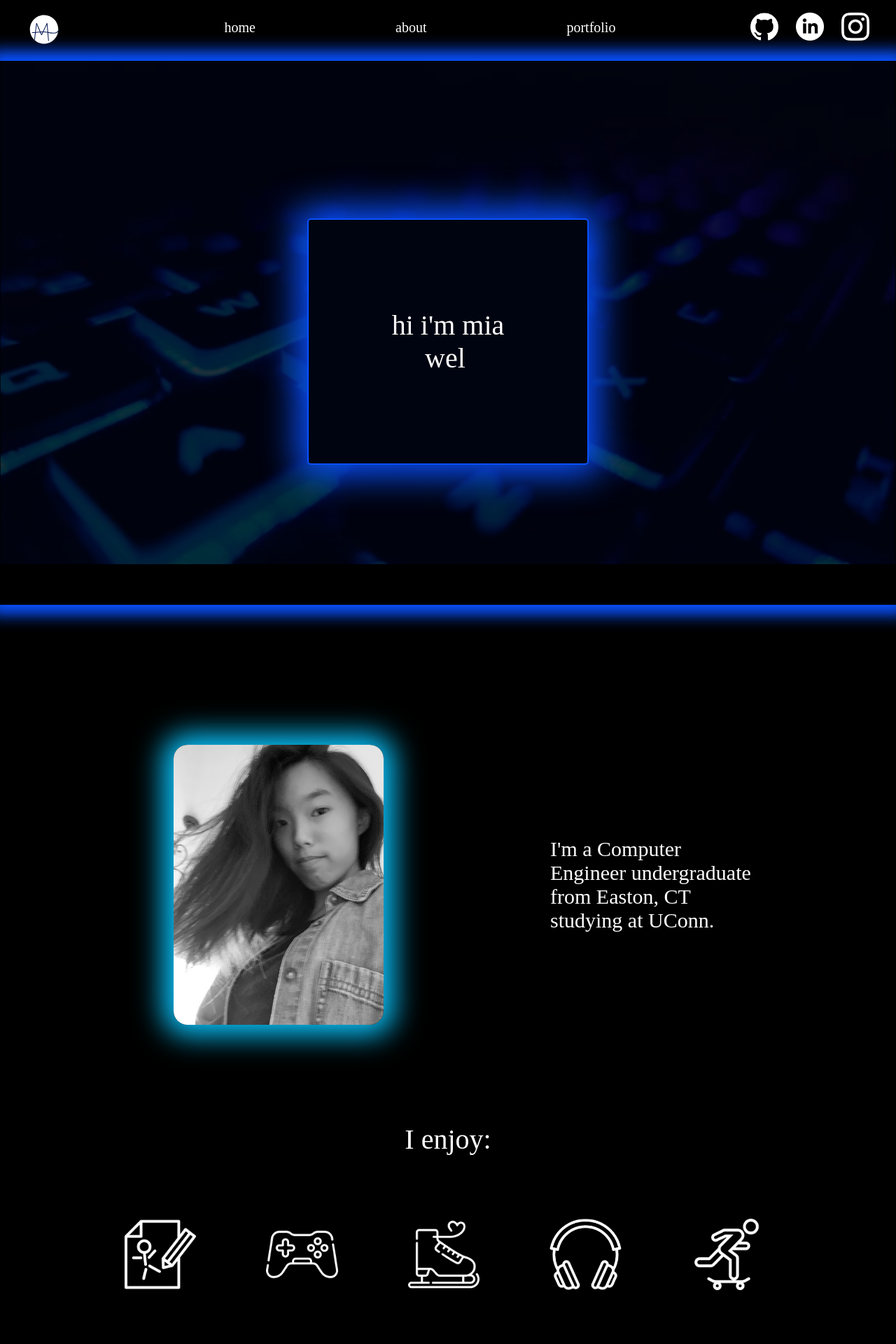
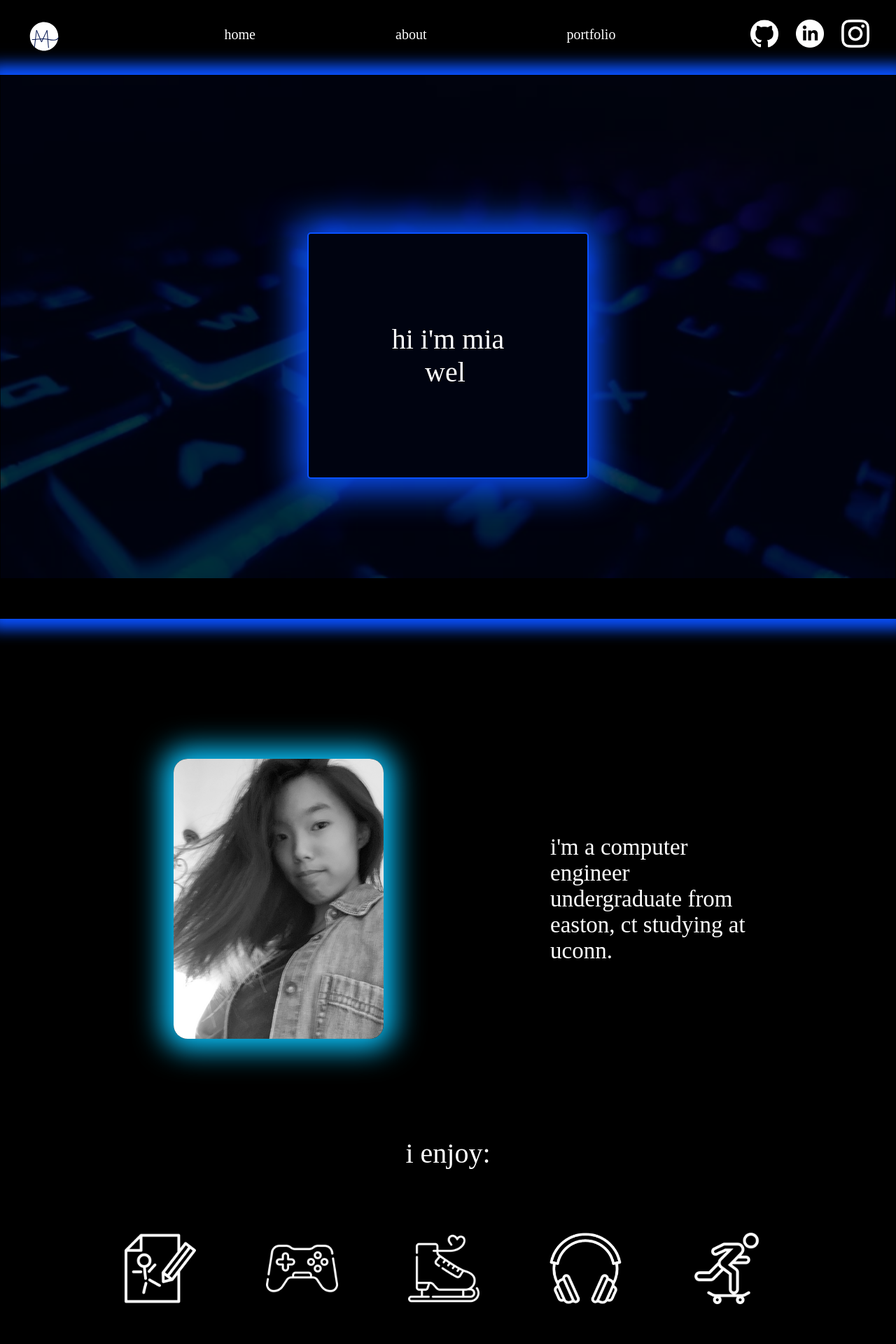
Before and after one commit to mialarkin14/websiteV2, a React (Vite) app: page / in a window 1280 px wide. Shown: the top 1920 px of the page at 70% size. Built offline with nearby package versions, Linux system fonts and the light colour scheme; a web font is replaced by a local one.

Commit message:
change font sizes

```diff
--- a/src/components/miniAbout.tsx
+++ b/src/components/miniAbout.tsx
@@ -7,13 +7,13 @@ const MiniAbout = () => {
                 </div>
                 <div className="blurbDiv">
                     <p className="blurb">
-                        I'm a Computer Engineer undergraduate from Easton, CT studying at UConn.
+                        i'm a computer engineer undergraduate from easton, ct studying at uconn.
                     </p>
                 </div>
             </div>
             <div className="hobbies">
                 <p className="hobbies-text">
-                    I enjoy:
+                    i enjoy:
                 </p>
             </div>
             <div className="hobbiesIcon">
--- a/src/index.css
+++ b/src/index.css
@@ -34,6 +34,8 @@ header{
   justify-content: space-between;
   align-items: center;
   padding: 10px 1%;
+  padding-top: 20px;
+  padding-bottom: 20px;
 }
 
 
@@ -168,7 +170,7 @@ MiniAbout
 }
 
 .blurb{
-  font-size: 30px;
+  font-size: 33px;
   color: white;
   font-family: Lexend;
   width: 300px;
```
